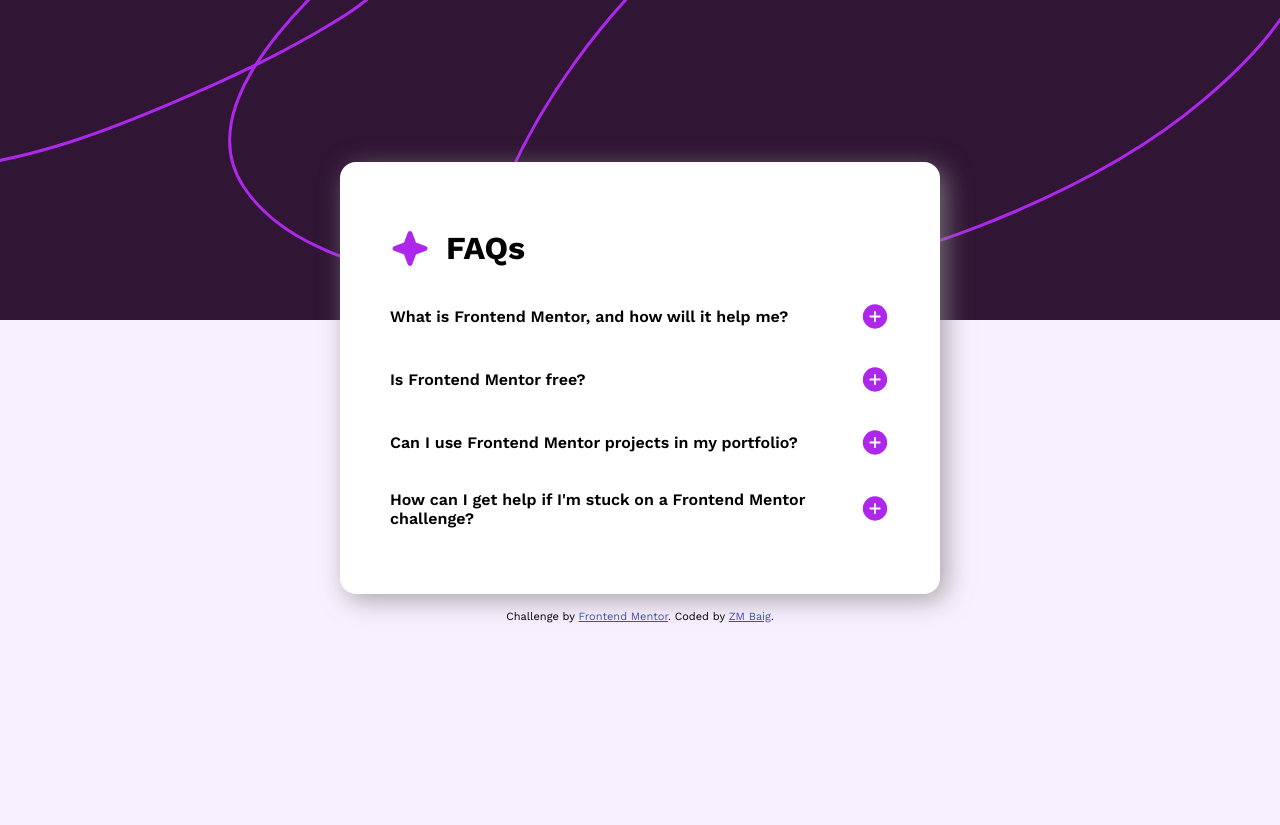
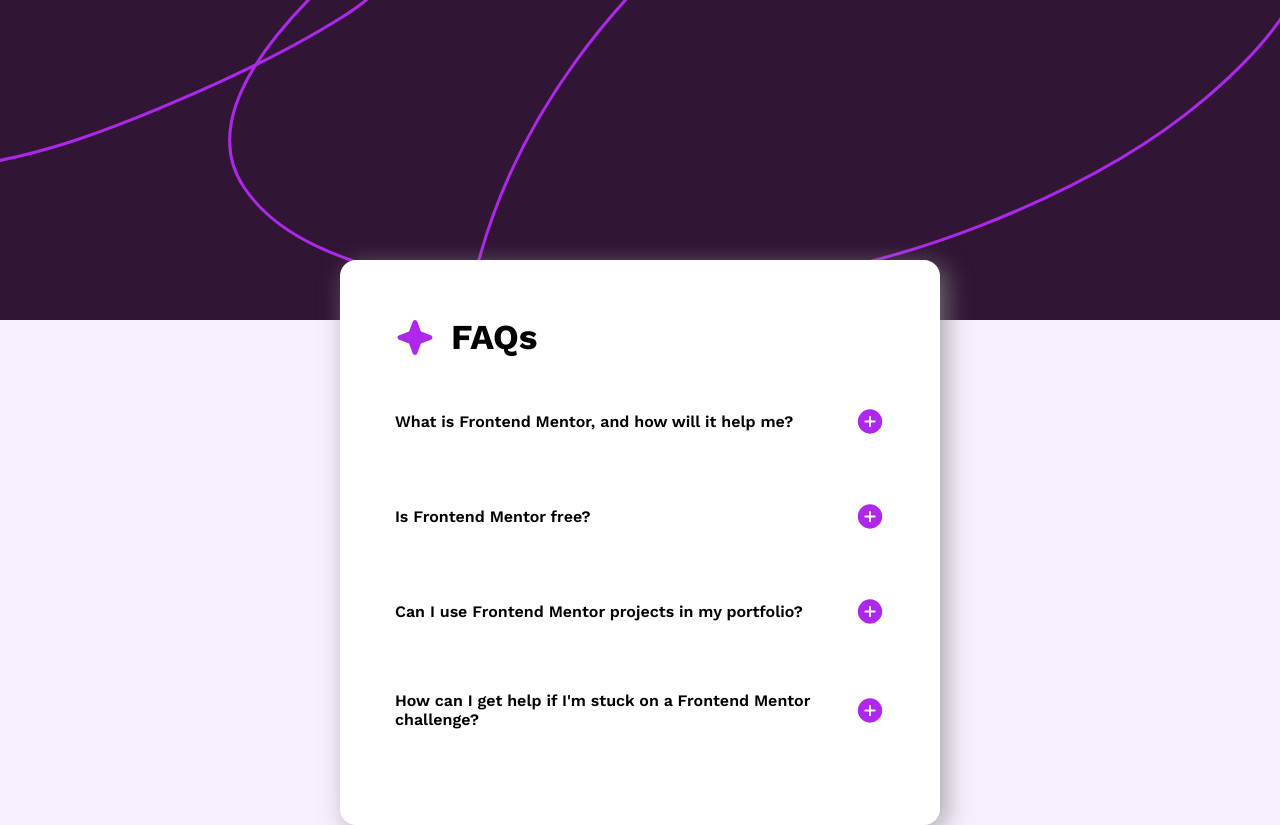
Before and after one commit to ZMBAIG/faq-accordion, a plain HTML site: page index.html in a window 1280 px wide. Before the commit the page ends 800 px from the top, so only its background shows below. Drawn offline with nearby package versions, Linux system fonts and the light colour scheme.

Commit message:
modified

```diff
--- a/style.css
+++ b/style.css
@@ -32,7 +32,7 @@
 }
 
 header h2 {
-  font-size: 2rem;
+  font-size: 2.188rem;
   font-weight: 700;
   display: flex;
   justify-content: flex-start;
@@ -42,18 +42,20 @@
 }
 
 .wrapper {
-  max-width: 600px;
-  max-height: 570px;
+  position: relative;
+  width: 600px;
+  height: 565px;
+  top: 165px;
   background: var(--White);
   border-radius: 1rem;
-  padding: 50px;
+  padding: 40px 55px;
   box-shadow: 6px 6px 26px 0px rgba(139, 139, 139, 0.75);
 }
 .faq_question {
   display: flex;
   justify-content: space-between;
   align-items: center;
-  padding: 1rem 0;
+  padding: 2rem 0;
   font-weight: 600;
 }
 .faq_question:hover {
```
